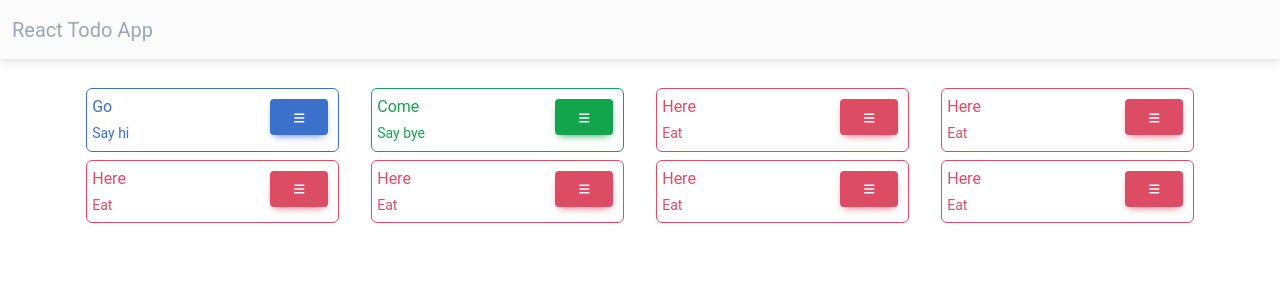
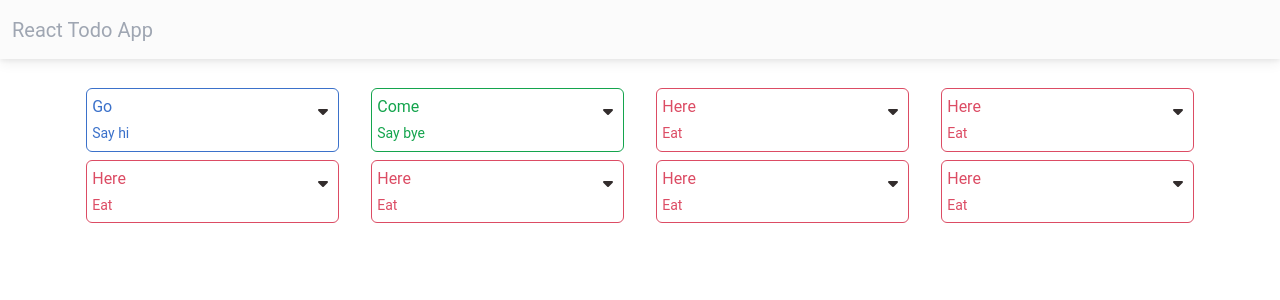
Before and after one commit to BlackIQ/React-Practical-2, a React (Create React App) app: page / in a window 1280 px wide. Shown: the top 300 px of the page. Built offline with nearby package versions, Linux system fonts and the light colour scheme.

Commit message:
Remove sction dropdown stuff

```diff
--- a/src/components/todo.jsx
+++ b/src/components/todo.jsx
@@ -1,6 +1,6 @@
 import React, { Component } from "react";
 import { FontAwesomeIcon } from '@fortawesome/react-fontawesome';
-import {faCheck, faTrash, faClock, faBars} from "@fortawesome/free-solid-svg-icons";
+import {faCheck, faTrash, faClock, faCaretDown} from "@fortawesome/free-solid-svg-icons";
 
 class Todo extends Component {
     render() {
@@ -14,10 +14,29 @@ class Todo extends Component {
                     </span>
                     <div className="actions">
                         <div className="dropdown">
-                            <button className={this.actionClass()} type="button" id="dropmenu" data-mdb-toggle="dropdown" aria-expanded="false">
-                                <FontAwesomeIcon icon={faBars} />
-                            </button>
-                            {this.actions()}
+                            <span className="text-dark pointer" id="dropmenu" data-mdb-toggle="dropdown" aria-expanded="false">
+                                <FontAwesomeIcon icon={faCaretDown} />
+                            </span>
+                            <ul className="dropdown-menu" aria-labelledby="dropmenu">
+                                <li>
+                                    <button onClick={() => this.props.onDone(this.props.todo)} className="dropdown-item text-success" type="button" disabled={this.props.todo.status === 'done' ? true : null}>
+                                        Done
+                                        <span className="float-end"><FontAwesomeIcon icon={faCheck} /></span>
+                                    </button>
+                                </li>
+                                <li>
+                                    <button onClick={() => this.props.onNotDone(this.props.todo)} className="dropdown-item text-primary" type="button" disabled={this.props.todo.status === 'not' ? true : null}>
+                                        Not Done
+                                        <span className="float-end"><FontAwesomeIcon icon={faClock} /></span>
+                                    </button>
+                                </li>
+                                <li>
+                                    <button onClick={() => this.props.onDelete(this.props.todo)} className="dropdown-item text-danger" type="button" disabled={this.props.todo.status === 'trash' ? true : null}>
+                                        Delete
+                                        <span className="float-end"><FontAwesomeIcon icon={faTrash} /></span>
+                                    </button>
+                                </li>
+                            </ul>
                         </div>
                     </div>
                 </div>
@@ -25,63 +44,8 @@ class Todo extends Component {
         )
     }
 
-    actions() {
-        if (this.props.todo.status === 'not') {
-            return (
-                <ul className="dropdown-menu" aria-labelledby="dropmenu">
-                    <li>
-                        <button onClick={() => this.props.onDone(this.props.todo)} className="dropdown-item text-success" type="button">
-                            Done
-                            <span className="float-end"><FontAwesomeIcon icon={faCheck} /></span>
-                        </button>
-                    </li>
-                    <li>
-                        <button onClick={() => this.props.onDelete(this.props.todo)} className="dropdown-item text-danger" type="button">
-                            Delete
-                            <span className="float-end"><FontAwesomeIcon icon={faTrash} /></span>
-                        </button>
-                    </li>
-                </ul>
-            );
-        } else if (this.props.todo.status === 'done') {
-            return (
-                <ul className="dropdown-menu" aria-labelledby="dropmenu">
-                    <li>
-                        <button onClick={() => this.props.onNotDone(this.props.todo)} className="dropdown-item text-primary" type="button">
-                            Not Done
-                            <span className="float-end"><FontAwesomeIcon icon={faClock} /></span>
-                        </button>
-                    </li>
-                    <li>
-                        <button onClick={() => this.props.onDelete(this.props.todo)} className="dropdown-item text-danger" type="button">
-                            Delete
-                            <span className="float-end"><FontAwesomeIcon icon={faTrash} /></span>
-                        </button>
-                    </li>
-                </ul>
-            );
-        } else if (this.props.todo.status === 'trash') {
-            return (
-                <ul className="dropdown-menu" aria-labelledby="dropmenu">
-                    <li>
-                        <button onClick={() => this.props.onDone(this.props.todo)} className="dropdown-item text-success" type="button">
-                            Done
-                            <span className="float-end"><FontAwesomeIcon icon={faCheck} /></span>
-                        </button>
-                    </li>
-                    <li>
-                        <button onClick={() => this.props.onNotDone(this.props.todo)} className="dropdown-item text-primary" type="button">
-                            Not Done
-                            <span className="float-end"><FontAwesomeIcon icon={faClock} /></span>
-                        </button>
-                    </li>
-                </ul>
-            );
-        }
-    }
-
     actionClass() {
-        let c = 'btn btn-';
+        let c = 'text-';
         if (this.props.todo.status === 'not') c += 'primary';
         else if (this.props.todo.status === 'done') c += 'success';
         else if (this.props.todo.status === 'trash') c += 'danger';
```
